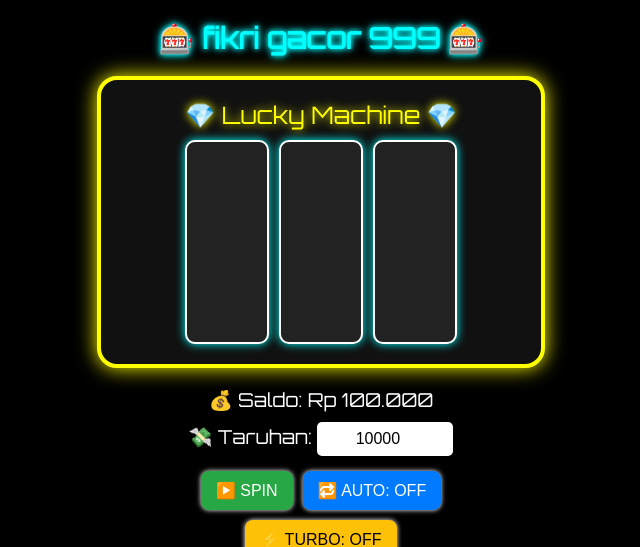
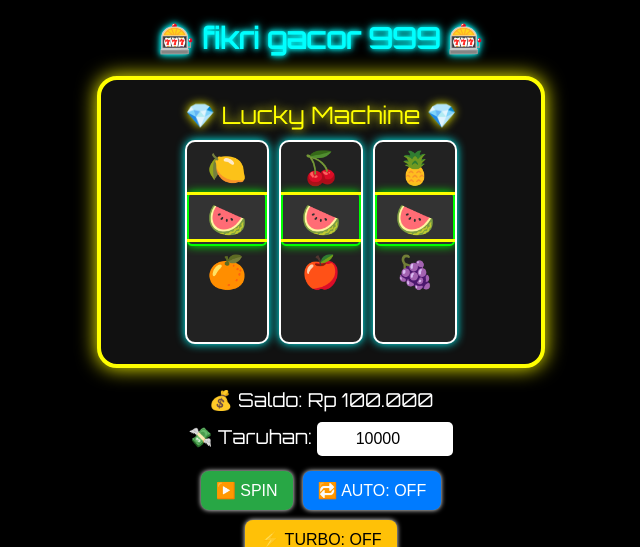
Before and after one commit to Arvan001/slot-edukasi, a Flask app: page /game in a window 1280 px wide. Shown: the top 547 px of the page, without its empty margins (319-959 px from the left). Run offline with Flask 3, Linux system fonts and the light colour scheme; a user stored in the database is signed in; some libraries are stand-ins or nearby versions.

Commit message:
Update game.html

```diff
--- a/templates/game.html
+++ b/templates/game.html
@@ -13,9 +13,37 @@
   <div class="slot-frame fancy-frame">
     <div class="slot-title">💎 Lucky Machine 💎</div>
     <div class="slot-container" id="slot">
-      <div class="reel fancy-reel" id="r1"><div class="reel-items"></div></div>
-      <div class="reel fancy-reel" id="r2"><div class="reel-items"></div></div>
-      <div class="reel fancy-reel" id="r3"><div class="reel-items"></div></div>
+
+      <!-- REEL 1 -->
+      <div class="reel fancy-reel" id="r1">
+        <div class="reel-highlight"></div> <!-- highlight baris tengah -->
+        <div class="reel-items">
+          <div>🍋</div>
+          <div class="winning">🍉</div> <!-- simbol tengah -->
+          <div>🍊</div>
+        </div>
+      </div>
+
+      <!-- REEL 2 -->
+      <div class="reel fancy-reel" id="r2">
+        <div class="reel-highlight"></div>
+        <div class="reel-items">
+          <div>🍒</div>
+          <div class="winning">🍉</div>
+          <div>🍎</div>
+        </div>
+      </div>
+
+      <!-- REEL 3 -->
+      <div class="reel fancy-reel" id="r3">
+        <div class="reel-highlight"></div>
+        <div class="reel-items">
+          <div>🍍</div>
+          <div class="winning">🍉</div>
+          <div>🍇</div>
+        </div>
+      </div>
+
     </div>
     <div class="slot-lights"></div>
   </div>
@@ -39,21 +67,18 @@
 
   <p id="pesan"></p>
 
+  <!-- POPUP WIN -->
   <div id="winner-popup" class="popup hidden fixed inset-0 bg-black/60 flex items-center justify-center z-50">
     <div class="relative bg-gradient-to-br from-yellow-400 to-orange-500 rounded-3xl shadow-2xl p-10 text-center animate-bounceIn ring-4 ring-yellow-300/50">
       <div class="absolute inset-0 rounded-3xl bg-[radial-gradient(circle_at_center,_rgba(255,255,255,0.2)_0%,_transparent_70%)] animate-shine pointer-events-none"></div>
-
       <h2 class="text-5xl font-extrabold text-white drop-shadow mb-4" id="winTitle">🎉 SUPER WIN!!! 🎉</h2>
       <p class="text-4xl font-bold text-white" id="win-amount">+Rp 0</p>
-
       <button onclick="closeWinnerPopup()" class="mt-6 bg-white text-yellow-800 font-bold px-6 py-3 rounded-full text-lg hover:scale-105 transition shadow-lg">
         Lanjutkan
       </button>
-
       <canvas id="fireworks" class="absolute top-0 left-0 w-full h-full pointer-events-none"></canvas>
     </div>
   </div>
-
 
   <div class="coin-rain" id="coinRain"></div>
 
```
Lines whose indentation alone changed are shown as unchanged.
